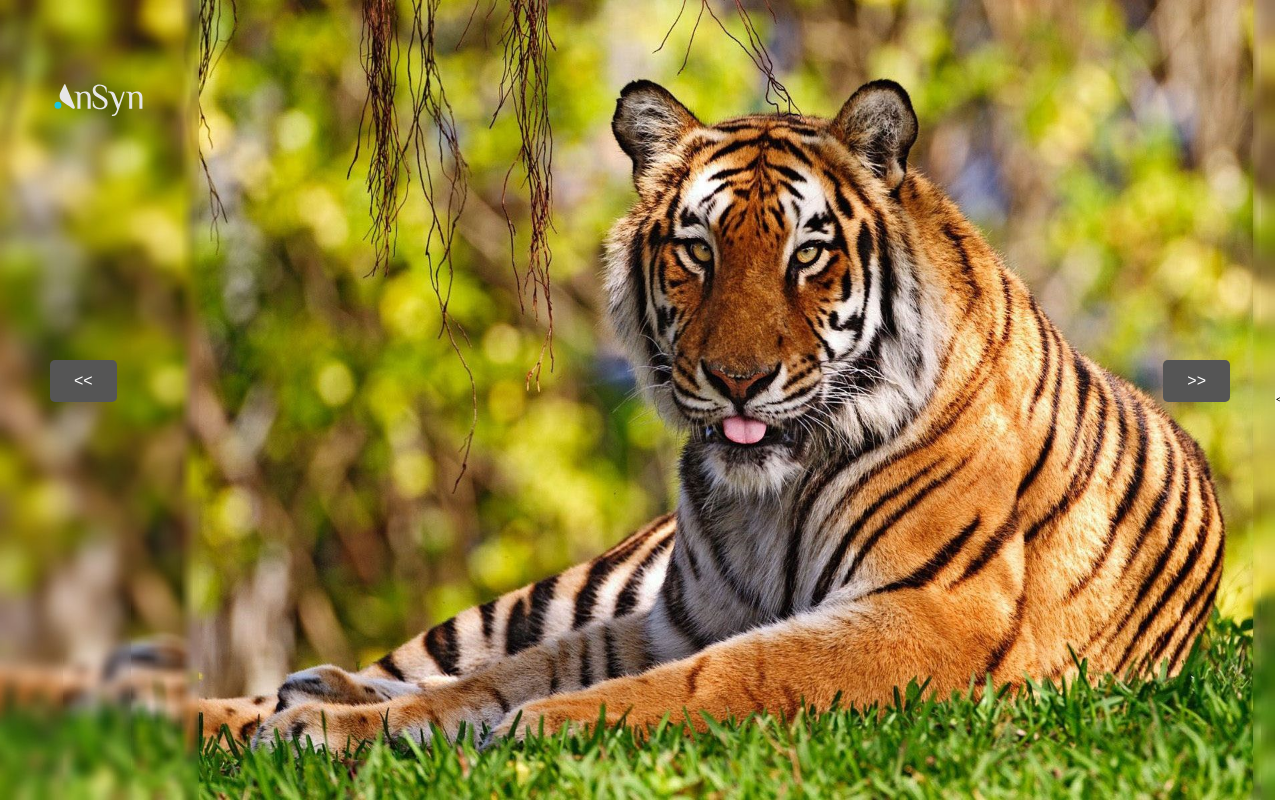
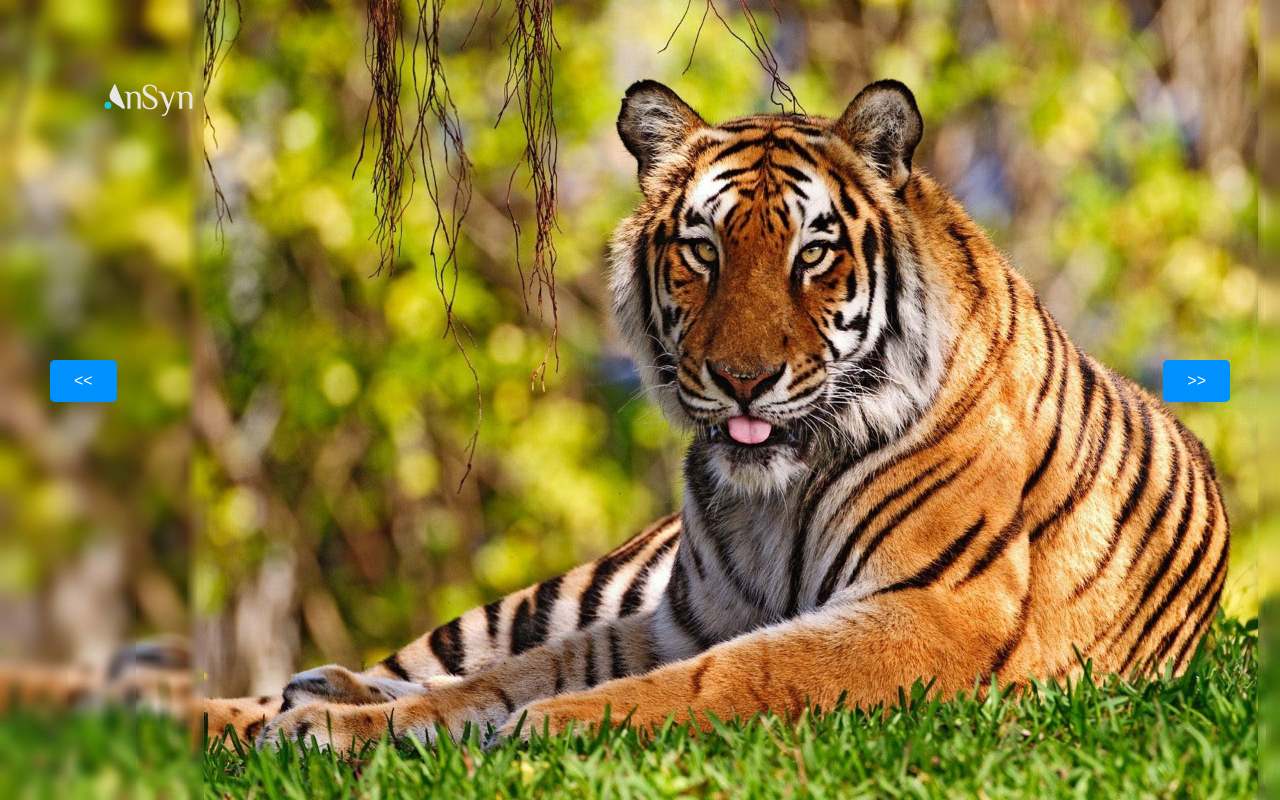
Before and after one commit to AnSyn/Ansyn-Landing-Page, an Angular app: page / in a window 1280 px wide. Built offline with nearby package versions, Linux system fonts and the light colour scheme.

Commit message:
css-change

```diff
--- a/src/app/images/images.component.less
+++ b/src/app/images/images.component.less
@@ -1,7 +1,5 @@
 :host {
     display: flex;
-    justify-content: center;
-    align-items: center;
     width: 100%;
     height: 100%;
 
@@ -10,7 +8,7 @@
         width: 100px;
         height: 100px;
         top: 50px;
-        left: 50px;
+        left: 100px;
     }
 
     #presentation {
@@ -22,7 +20,7 @@
         right: 50px;
         position: absolute;
         top: 45%;
-        background-color: #555;
+        background-color: #0091ff;
         color: white;
         font-size: 16px;
         padding: 12px 24px;
@@ -39,7 +37,7 @@
         left: 50px;
         position: absolute;
         top: 45%;
-        background-color: #555;
+        background-color: #0091ff;
         color: white;
         font-size: 16px;
         padding: 12px 24px;
```
